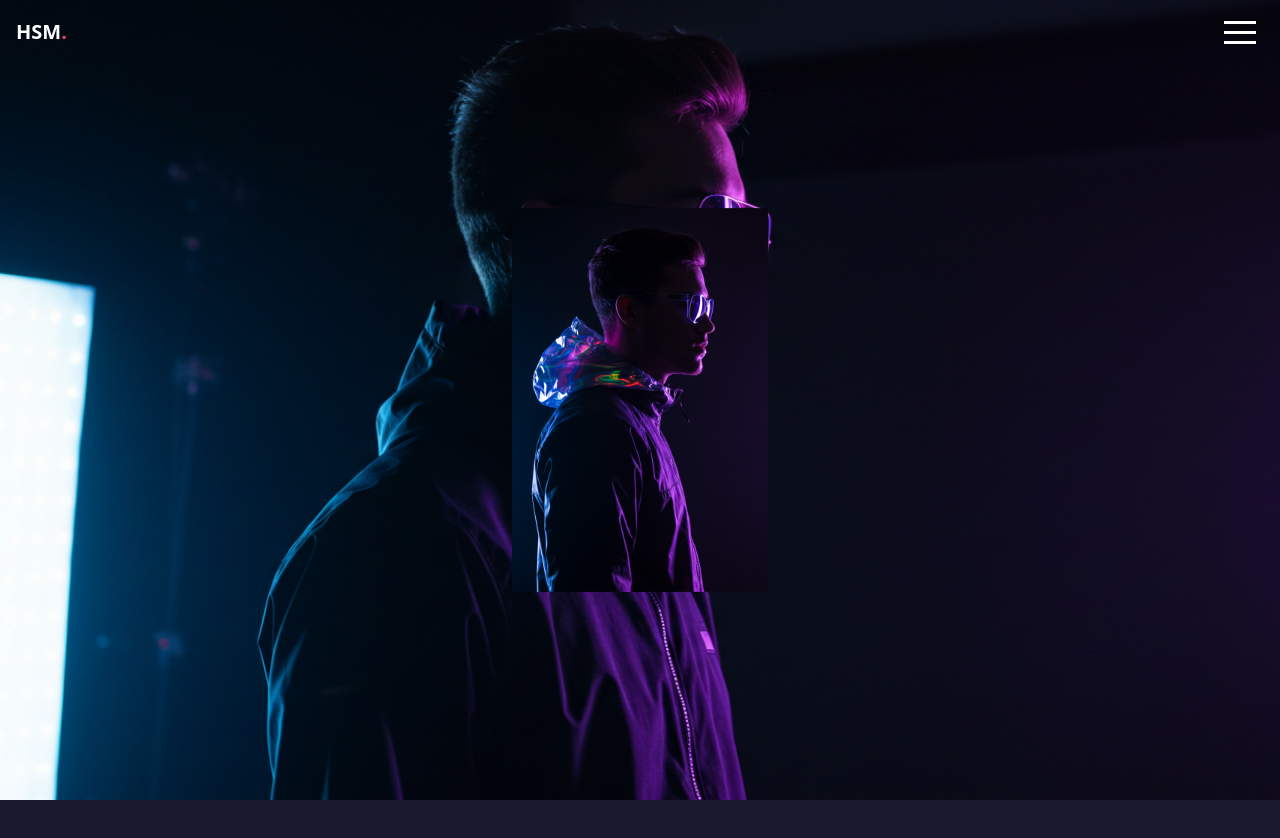
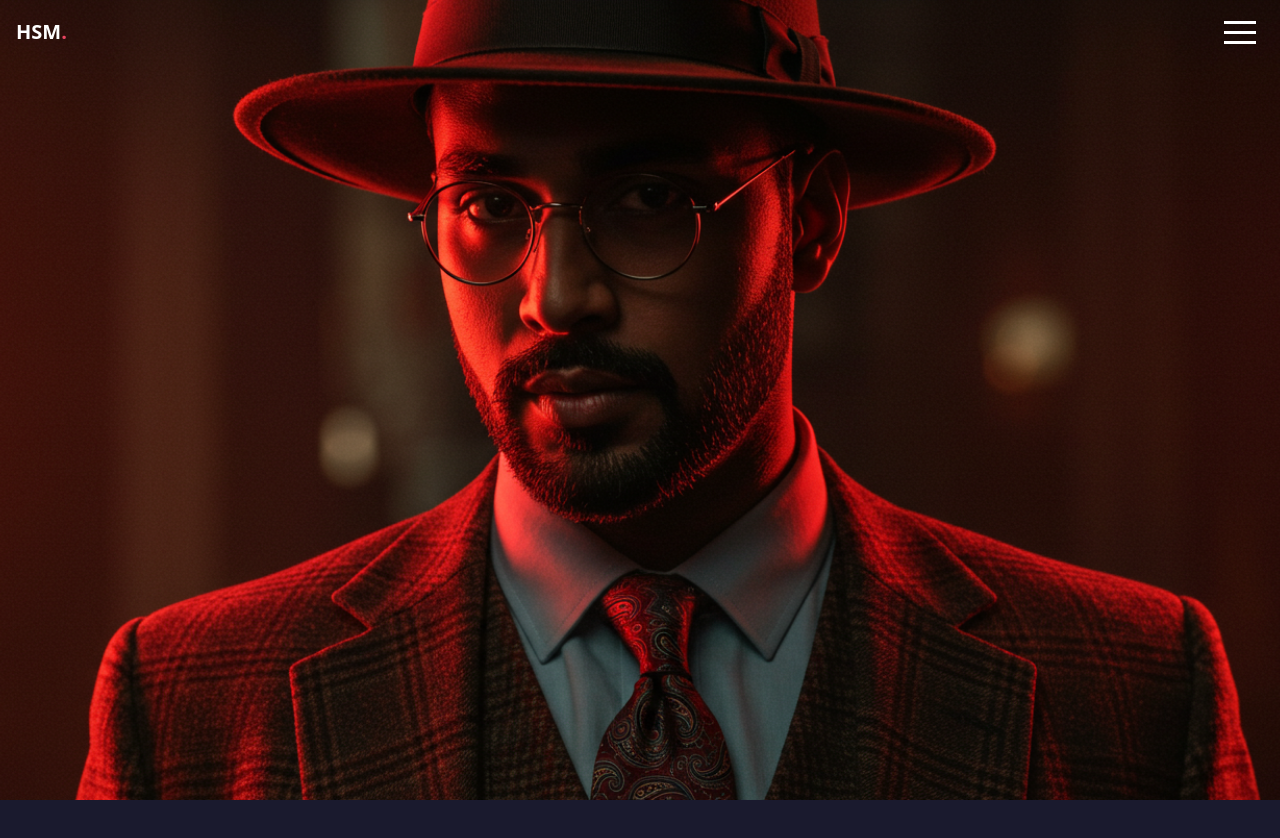
Before and after one commit to hassaammgl/MyRealPortfolio, a React (Vite) app: page / in a window 1280 px wide. Shown: the top 838 px of the page. Built offline with nearby package versions, Linux system fonts and the light colour scheme; a web font is replaced by a local one.

Commit message:
feat: enhance Hero component with GSAP animations, mouse effects, and autoplay functionality

```diff
--- a/src/components/Hero.jsx
+++ b/src/components/Hero.jsx
@@ -1,76 +1,102 @@
-import { useRef, useState } from 'react';
+import { useRef, useState, useEffect } from 'react';
 import { Element } from 'react-scroll';
 import gsap from 'gsap';
 import { useGSAP } from '@gsap/react';
 import { ScrollTrigger } from 'gsap/ScrollTrigger';
+
 gsap.registerPlugin(ScrollTrigger);
 
 const imgs = [
-    { preview: "/hero/pr-1.jpg", alt: "Hero", bg_img: "/hero/bg-1.jpg" },
-    { preview: "/hero/pr-2.jpg", alt: "Hero", bg_img: "/hero/bg-2.jpg" },
-    { preview: "/hero/pr-3.jpg", alt: "Hero", bg_img: "/hero/bg-3.jpg" },
-    { preview: "/hero/pr-4.jpg", alt: "Hero", bg_img: "/hero/bg-4.jpg" },
-    { preview: "/hero/pr-5.jpg", alt: "Hero", bg_img: "/hero/bg-5.jpg" },
+    {
+        preview: "/hero/pr-1.jpg",
+        alt: "Hero",
+        bg_img: "/hero/bg-1.jpg",
+    },
+    {
+        preview: "/hero/pr-2.jpg",
+        alt: "Hero",
+        bg_img: "/hero/bg-2.jpg",
+    },
+    {
+        preview: "/hero/pr-3.jpg",
+        alt: "Hero",
+        bg_img: "/hero/bg-3.jpg",
+    },
+    {
+        preview: "/hero/pr-4.jpg",
+        alt: "Hero",
+        bg_img: "/hero/bg-4.jpg",
+    },
+    {
+        preview: "/hero/pr-5.jpg",
+        alt: "Hero",
+        bg_img: "/hero/bg-5.jpg",
+    },
 ];
 
 const Hero = () => {
     const [currentIndex, setCurrentIndex] = useState(0);
     const sectionRef = useRef(null);
-    const imgRef = useRef(null);
-    const bgRef = useRef(null);
 
     const nextIndex = (currentIndex + 1) % imgs.length;
 
     useGSAP(() => {
-        gsap.from(imgRef.current, {
+        gsap.from('img', {
             scale: 0,
             transformOrigin: "center center",
             duration: 1,
             ease: "power2.inOut",
         });
-        gsap.from(bgRef.current, {
+        gsap.from('#bgimg', {
+            transformOrigin: "center center",
             scale: 0,
-            transformOrigin: "center center",
             duration: 1,
             ease: "power2.inOut",
         });
-    }, []);
+    });
+    useGSAP(() => {
+        const img = document.querySelector("#preview-img");
 
-    useGSAP(() => {
-        gsap.set(sectionRef.current, {
-            clipPath: "polygon(0% 0%, 100% 0%, 100% 100%, 0% 100%)",
-            borderRadius: "0% 0% 0% 0%",
-        });
-
-        gsap.to(sectionRef.current, {
-            borderRadius: "0% 0% 40% 10%",
-            clipPath: "polygon(14% 0, 72% 0, 88% 90%, 0 95%)",
-            ease: "power1.inOut",
-            scrollTrigger: {
-                trigger: sectionRef.current,
-                start: "center center",
-                end: "bottom center",
-                scrub: true,
+        ScrollTrigger.create({
+            trigger: sectionRef.current,
+            start: "top bottom",
+            end: "bottom top",
+            scrub: true,
+            onUpdate: (self) => {
+                const y = self.progress * 50 - 25; // from -25 to +25
+                gsap.to(img, {
+                    y,
+                    ease: "none",
+                    overwrite: true,
+                });
             },
         });
-    }, []);
+    });
 
     const handleImgs = () => {
-        setCurrentIndex((prev) => (prev + 1) % imgs.length);
+        const next = (currentIndex + 1) % imgs.length;
 
-        gsap.fromTo(bgRef.current, { scale: 0 }, {
+        // Animate background transition
+        gsap.set("#bgimg", { scale: 0 });
+        gsap.to("#bgimg", {
             scale: 1,
             duration: 1,
             ease: "power1.inOut",
-            transformOrigin: "center center",
         });
 
-        gsap.fromTo(imgRef.current, { scale: 0 }, {
+        // Animate preview image
+        gsap.set("img", { scale: 0 });
+        gsap.to("img", {
             scale: 1,
+            transformOrigin: "center center",
             duration: 1,
             ease: "power1.inOut",
-            transformOrigin: "center center",
         });
+
+        // Set new index after small delay to allow animation
+        setTimeout(() => {
+            setCurrentIndex(next);
+        }, 200);
     };
 
     const handleMouse = (e) => {
@@ -79,29 +105,40 @@
         const yOffset = e.clientY - (rect.top + rect.height / 2);
         const x = (xOffset / rect.width) * 100;
         const y = (yOffset / rect.height) * 100;
-
-        imgRef.current.style.transform = 'scale(1.1)';
-        imgRef.current.style.transition = 'transform 0.3s ease-in-out';
-        imgRef.current.style.transformOrigin = `${x}% ${y}%`;
+        const img = document.querySelector('img');
+        img.style.transform = 'scale(1.1)';
+        img.style.transition = 'transform 0.3s ease-in-out';
+        img.style.transformOrigin = `${x}% ${y}%`;
     };
 
     const handleMouseLeave = () => {
-        imgRef.current.style.transform = 'scale(1)';
+        const img = document.querySelector('img');
+        img.style.transform = 'scale(1)';
     };
+
+    // 🔁 Auto-play logic
+    useEffect(() => {
+        const interval = setInterval(() => {
+            handleImgs();
+        }, 7000); // change every 7 seconds
+        return () => clearInterval(interval);
+    }, [currentIndex]);
 
     return (
         <Element name="Home">
             <section
                 ref={sectionRef}
-                className="relative h-dvh w-screen flex justify-center items-center bg-center bg-cover"
-                style={{ backgroundImage: `url(${imgs[nextIndex].bg_img})` }}
+                className="relative h-dvh w-screen flex justify-center items-center bg-center bg-cover transition-all duration-1000 ease-in-out"
+                style={{ backgroundImage: `url(${imgs[currentIndex].bg_img})` }}
             >
+                {/* Hidden BG animation layer */}
                 <div
-                    ref={bgRef}
                     id="bgimg"
-                    className="absolute top-0 left-0 h-dvh w-full scale-0 bg-cover bg-center"
-                    style={{ backgroundImage: `url(${imgs[currentIndex].bg_img})` }}
+                    className="absolute top-0 left-0 h-full w-full bg-cover bg-center scale-0"
+                    style={{ backgroundImage: `url(${imgs[nextIndex].bg_img})` }}
                 />
+
+                {/* Preview image (next one) */}
                 <div
                     onMouseMove={handleMouse}
                     onMouseLeave={handleMouseLeave}
@@ -109,11 +146,11 @@
                     className="relative flex h-screen w-full items-center justify-center"
                 >
                     <img
-                        ref={imgRef}
+                        id="preview-img"
                         src={imgs[nextIndex].preview}
-                        alt={imgs[currentIndex].alt}
+                        alt={imgs[nextIndex].alt}
                         onClick={handleImgs}
-                        className="object-cover h-96 w-64 transition-transform duration-1000 ease-in-out"
+                        className="object-cover h-96 w-64 transition-all duration-1000 ease-in-out cursor-pointer"
                     />
                 </div>
             </section>
@@ -122,28 +159,3 @@
 };
 
 export default Hero;
-
-
-{/* <div className="">
-<div className="">
-    <div className="" />
-    <img
-        src=""
-        alt="Hero"
-        className=""
-    />
-</div>
-<h1 className="">
-    HELLO <br />
-    I'M HABIBI <br />
-    SHEKA
-</h1>
-</div>
-<div className="">
-<p className="">
-    I explore a vibrant world of creativity where every brush-stroke tells a story
-</p>
-<p className="">
-    An artist based in Ireland
-</p>
-</div> */}
```
